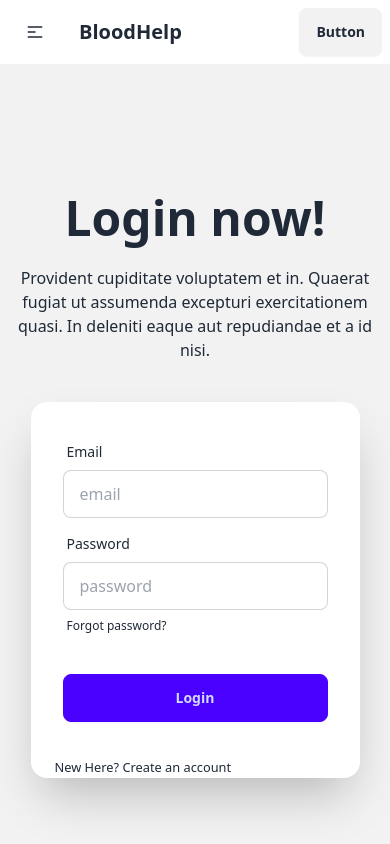
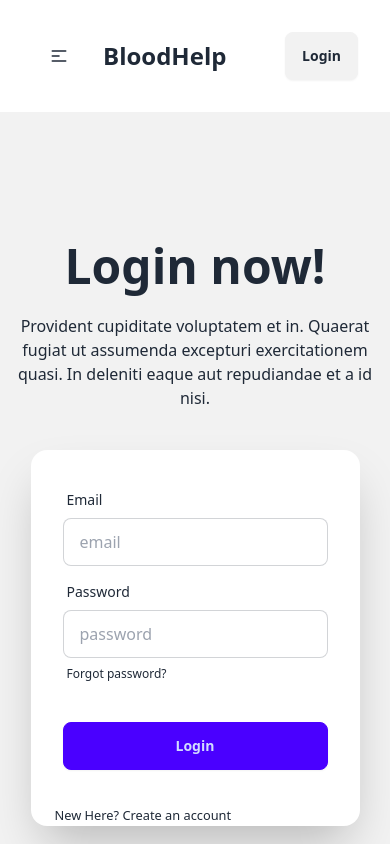
Before and after one commit to arifnayan2861/bloodhelp-client, a React (Vite) app: page /login in a window 390 px wide. Shown: the top 844 px of the page. Built offline with nearby package versions, Linux system fonts and the light colour scheme; no server answers.

Commit message:
navbar & banner responsiveness issues fixed

```diff
--- a/src/components/Banner/Banner.jsx
+++ b/src/components/Banner/Banner.jsx
@@ -4,20 +4,22 @@ const Banner = () => {
   const navigate = useNavigate();
 
   return (
-    <div className="hero min-h-screen bg-base-200">
+    <div className="hero min-h-[80vh] bg-base-200">
       <div className="hero-content flex-col lg:flex-row-reverse">
         <img
           src="https://i.ibb.co/r27Gj76/blood-and-bleeding.jpg"
-          className="max-w-sm rounded-lg shadow-2xl"
+          className="max-w-xs md:max-w-sm rounded-lg shadow-2xl"
         />
         <div>
-          <h1 className="text-5xl font-bold">Save a Life, Donate Blood</h1>
-          <p className="py-6">
+          <h1 className="text-5xl font-bold text-center md:text-start">
+            Save a Life, Donate Blood
+          </h1>
+          <p className="py-6 text-center md:text-start">
             Learn how your blood donation can help people in need, including
             those undergoing surgeries, battling illnesses, and experiencing
             accidents.
           </p>
-          <div className="space-x-8">
+          <div className="space-x-8 text-center md:text-start">
             <button
               onClick={() => navigate("/register")}
               className="btn btn-primary"
--- a/src/components/Navbar/Navbar.jsx
+++ b/src/components/Navbar/Navbar.jsx
@@ -1,6 +1,11 @@
 import { Link } from "react-router-dom";
+import { useState } from "react";
+
+import useAuth from "../../hooks/useAuth";
 
 const Navbar = () => {
+  const { user, logoutUser } = useAuth();
+  const [dropdown, setDropdown] = useState(false);
   const navLinks = (
     <>
       <li>
@@ -9,9 +14,21 @@ const Navbar = () => {
       <li>
         <Link to="/blog">Blog</Link>
       </li>
+      {user && (
+        <li>
+          <Link to="/fundings">Fundings</Link>
+        </li>
+      )}
     </>
   );
+  const handleLogOut = () => {
+    logoutUser()
+      .then(() => {})
+      .catch((error) => console.log(error));
+  };
+  console.log(dropdown);
   return (
+    <div className="my-6 mx-6 lg:mx-18">
       <div className="navbar bg-base-100">
         <div className="navbar-start">
           <div className="dropdown">
@@ -38,13 +55,39 @@ const Navbar = () => {
               {navLinks}
             </ul>
           </div>
-        <a className="btn btn-ghost text-xl">BloodHelp</a>
+          <Link to="/" className="btn btn-ghost text-2xl font-bold">
+            BloodHelp
+          </Link>
         </div>
         <div className="navbar-center hidden lg:flex">
           <ul className="menu menu-horizontal px-1">{navLinks}</ul>
         </div>
-      <div className="navbar-end">
-        <a className="btn">Button</a>
+        <div className="navbar-end relative">
+          {user ? (
+            <div onClick={() => setDropdown(!dropdown)}>
+              <img
+                className="w-10 h-10 rounded-full cursor-pointer"
+                src={user?.photoURL}
+                alt=""
+              />
+            </div>
+          ) : (
+            <Link to="/login" className="btn">
+              Login
+            </Link>
+          )}
+          {dropdown && (
+            <div
+              onClick={() => setDropdown(false)}
+              className="bg-base-200 w-36 h-48 absolute top-11 z-10 rounded-lg"
+            >
+              <Link to="/dashboard">Dashboard</Link>
+              <button onClick={handleLogOut} className="btn">
+                Logout
+              </button>
+            </div>
+          )}
+        </div>
       </div>
     </div>
   );
```
Lines whose indentation alone changed are shown as unchanged.
